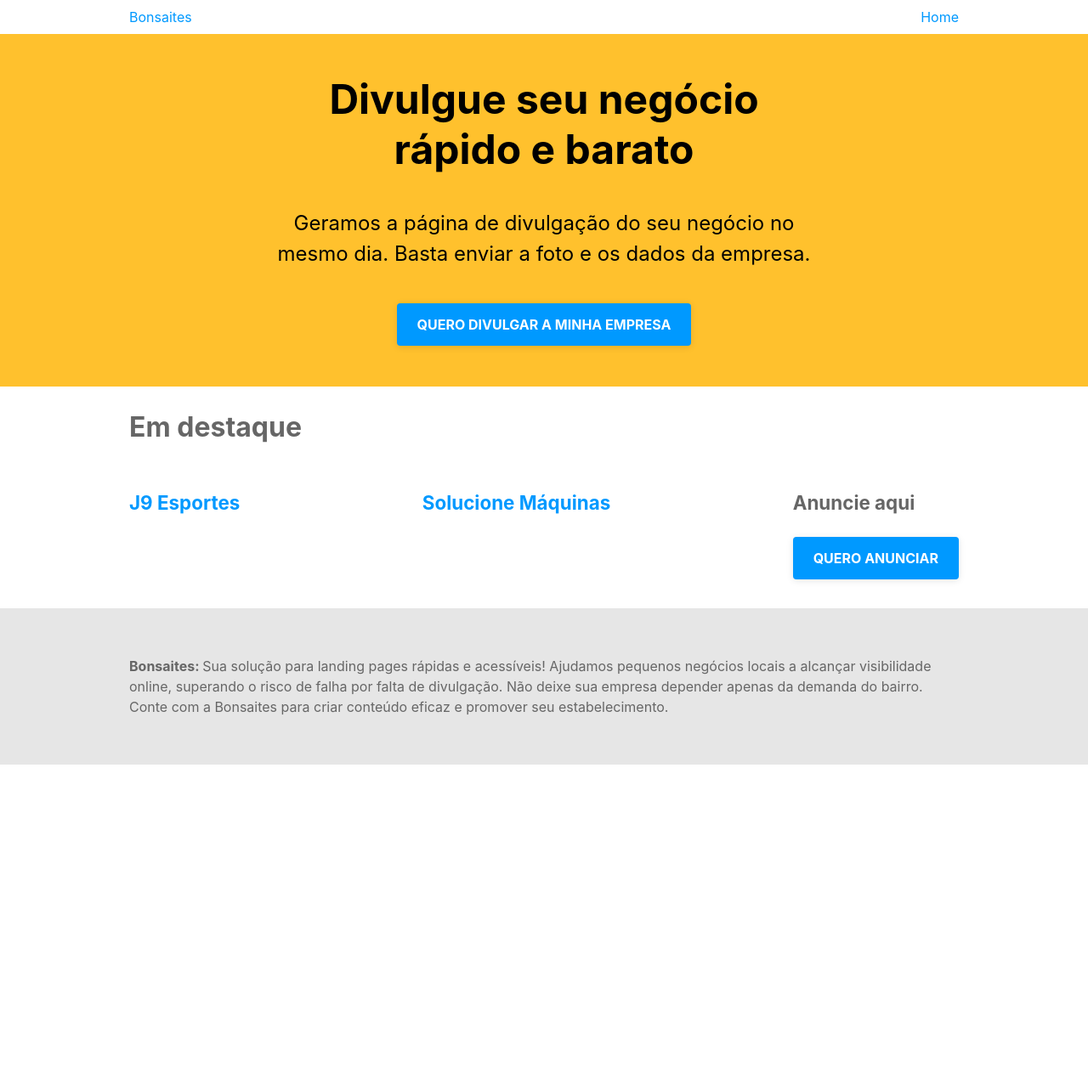
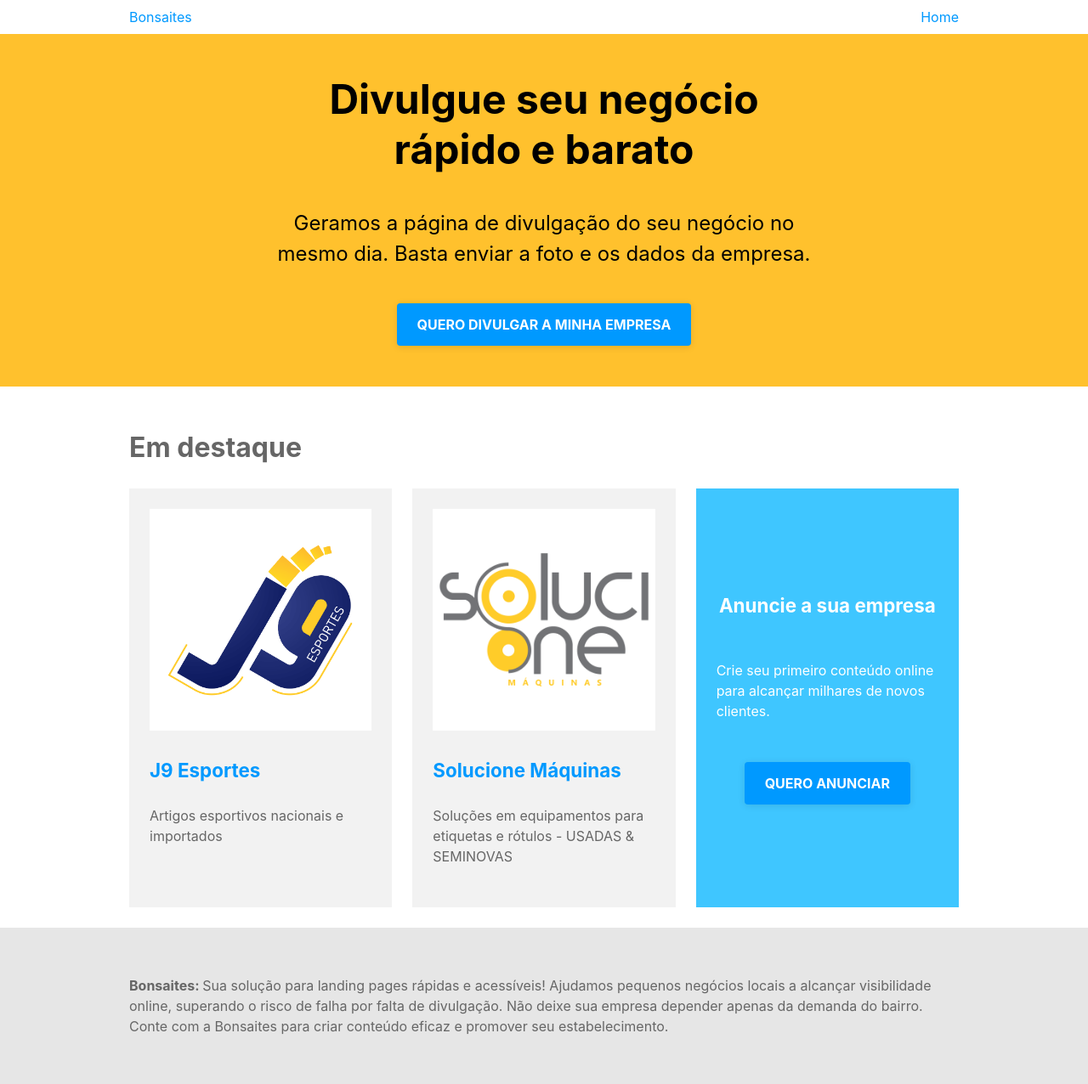
Before and after one commit to BonSaiTes/bonsaites.github.io, a Jekyll site: the page built from index.html, in a window 1280 px wide. Shown: the whole page at 85% size. Built offline with Jekyll 4.4.1, drawn with Linux system fonts in a browser that asks for light colours; the list of posts is cut into pages by our own code; before the commit the page ends 900 px from its top, so only the background shows below that.

Commit message:
formatação dos destaques

```diff
--- a/index.html
+++ b/index.html
@@ -61,23 +61,34 @@ features:
   </article>
 </section>
 
-<section class="section-features">
+<section class="section-features my-3">
   <header class="wrapper">
     <h2>Em destaque</h2>
   </header>
 
-  <div class="wrapper horizontal">
+  <div class="wrapper horizontal gap-3">
     {% for slug in page.features %}
-    <div>
+    <div class="flex bg-grey-100 p-3" style="flex-basis: 30%">
       {% for p in site.landing_pages %}{% if p.slug == slug %}
+      <div>
+        <img src="{{ site.baseurl }}/{{ p.logo }}" alt="{{ p.title }}" />
+      </div>
       <h3>
         <a href="{{ p.url }}">{{ p.title }}</a>
       </h3>
+      <p>{{ p.description }}</p>
       {% endif %}{% endfor %}
     </div>
     {% endfor %}{% if page.features.size < 3 %}
-    <div>
-      <h3>Anuncie aqui</h3>
+    <div
+      class="flex vertical center bg-blue-3 color-white p-3"
+      style="flex-basis: 30%"
+    >
+      <h3>Anuncie a sua empresa</h3>
+      <p>
+        Crie seu primeiro conteúdo online para alcançar milhares de novos
+        clientes.
+      </p>
       <p>
         <a href="#contato" class="btn">Quero anunciar</a>
       </p>
```
